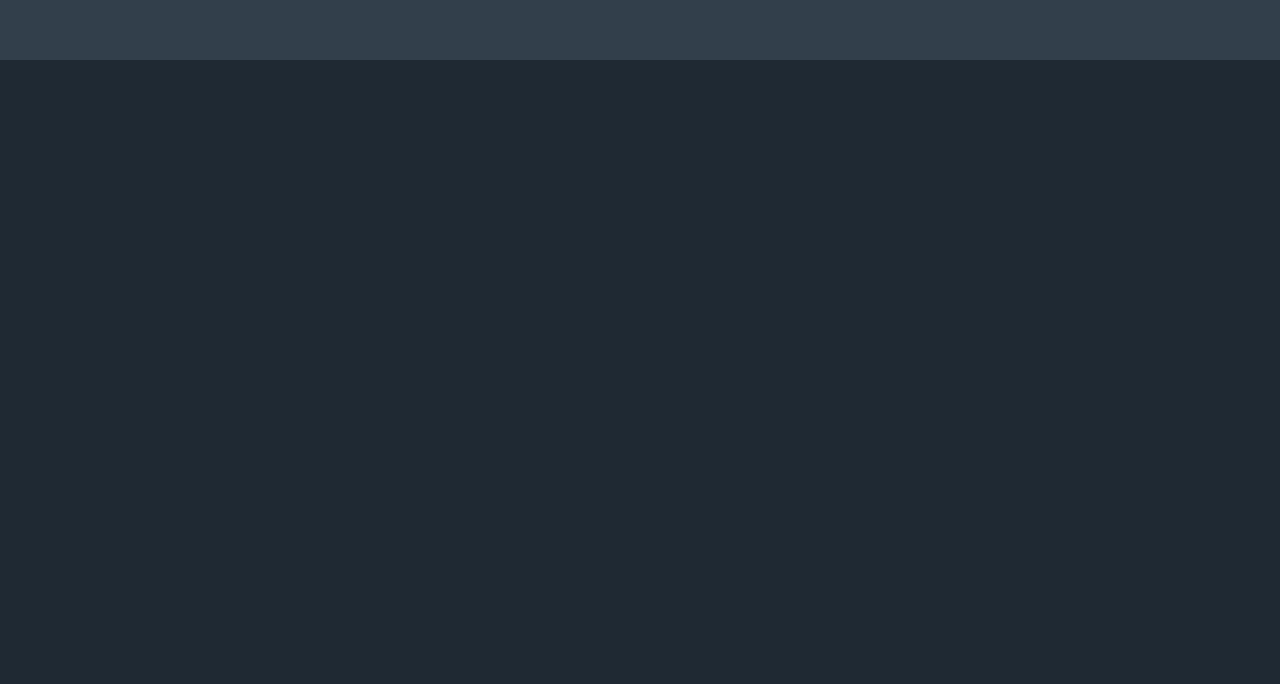
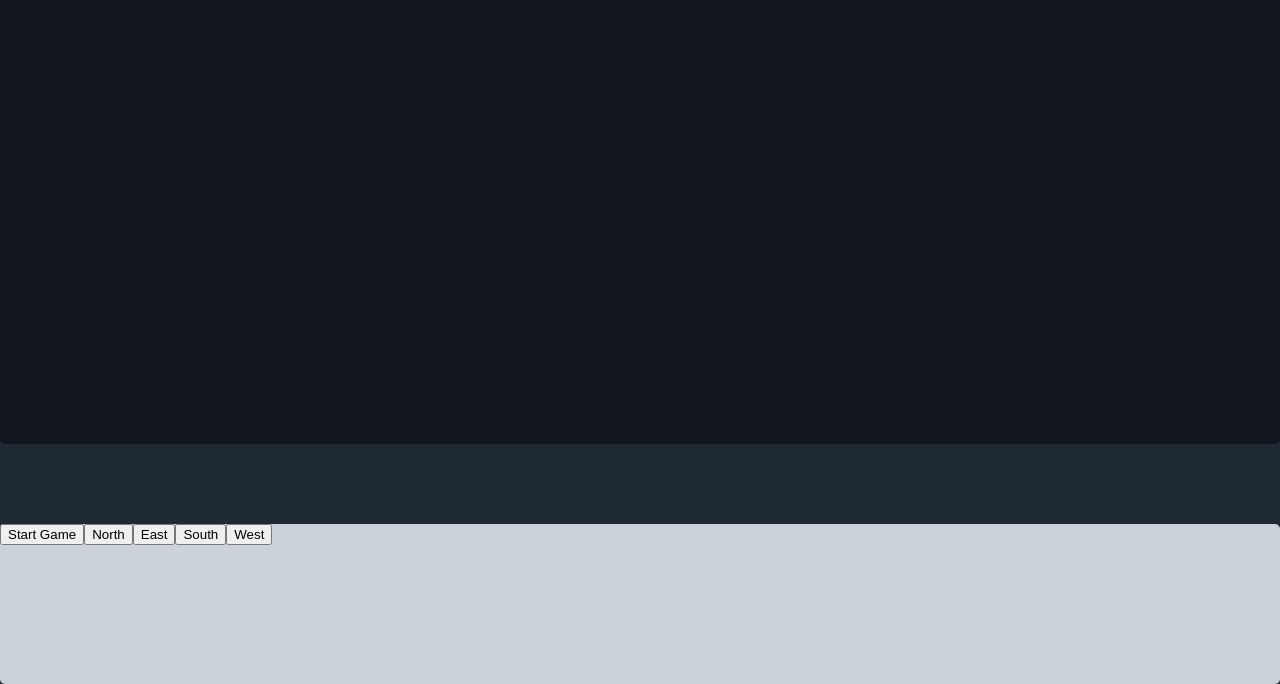
Before and after one commit to DDLPCS26/front-end, a React (Create React App) app in the folder client/: page /about in a window 1280 px wide. Shown: the part 516-1200 px from the top of the page. Before the commit the page ends 800 px from the top, so only its background shows below. Built offline with nearby package versions, Linux system fonts and the light colour scheme.

Commit message:
stub out game window and control interface

```diff
--- a/client/src/App.js
+++ b/client/src/App.js
@@ -21,7 +21,7 @@ const App = props => {
       {/* the game dashboard needs to move to a private route in production */}
       {/* im also pathing it to /about for the time being so that there is a menu button for it */}
       <Route exact path='/about' component={GameDashboard} />
-      <Route path='/' component={Footer} />
+      {/* <Route path='/' component={Footer} /> */}
     </>
   );
 }
--- a/client/src/views/game/index.js
+++ b/client/src/views/game/index.js
@@ -1,20 +1,61 @@
 // react
-import React from 'react';
+import React, { useContext } from 'react';
 // styled components
 import styled from 'styled-components';
 // helpers
 import { styletest } from '../../helpers/styletest';
+// contexts
+import { DefaultTheme } from '../../contexts/DefaultTheme';
 
 // component
 const GameDashboard = props => {
+    // contexts
+    const colorPalette = useContext(DefaultTheme).colors;
+
     return (
         <>
-        hi from gamedashboard
+        <Container>
+            <GameWindow colors={colorPalette}>
+
+            </GameWindow>
+
+            <ControlInterface colors={colorPalette}>
+                <Button>Start Game</Button>
+                <Button>North</Button>
+                <Button>East</Button>
+                <Button>South</Button>
+                <Button>West</Button>
+            </ControlInterface>
+        </Container>
         </>
     );
 };
 
 // styled components
-// todo
+const Container = styled.div`
+    width: 100%;
+    max-width: 1400px;
+    margin: 5rem auto;
+    height: 800px; // temp height
+`
+
+const GameWindow = styled.div`
+    width: 100%;
+    height: 50rem;
+    margin: 5rem 0;
+    background-color: ${props => props.colors.surface1000};
+    border-radius: 5px;
+`
+
+const ControlInterface = styled.div`
+    width: 100%;
+    height: 10rem;
+    background-color: ${props => props.colors.surface200};
+    border-radius: 5px;
+`
+
+const Button = styled.button`
+
+`
 
 export default GameDashboard;
```
